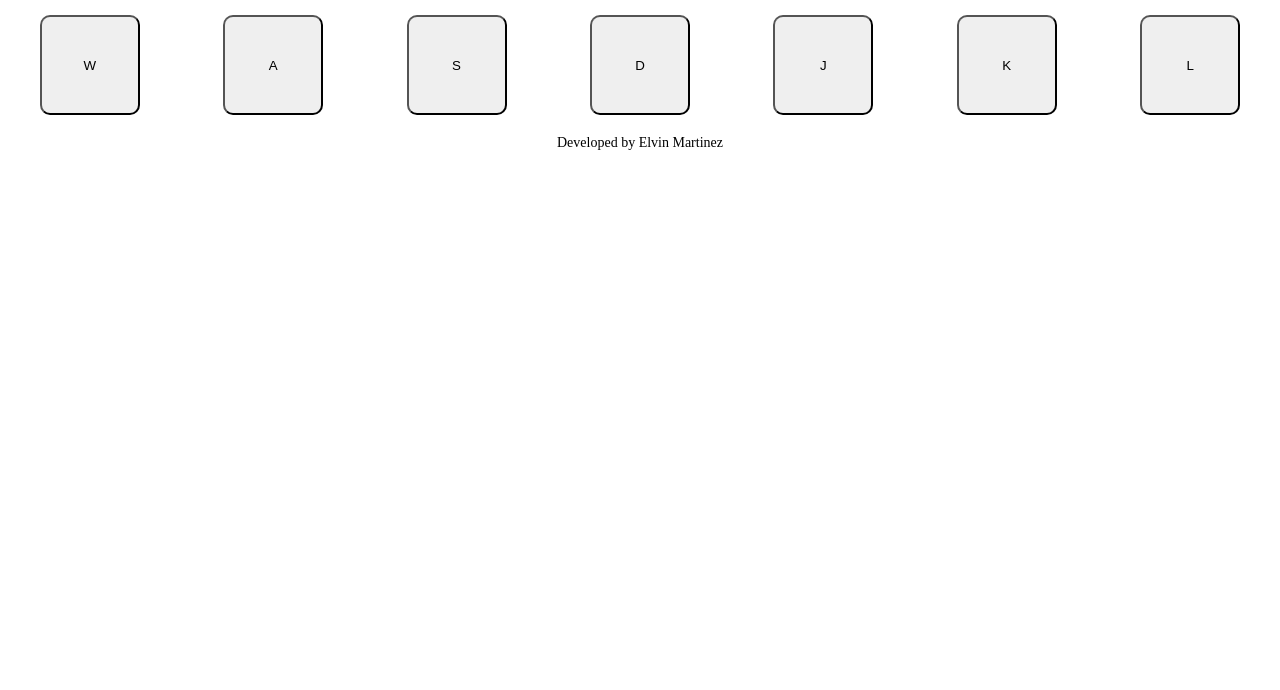
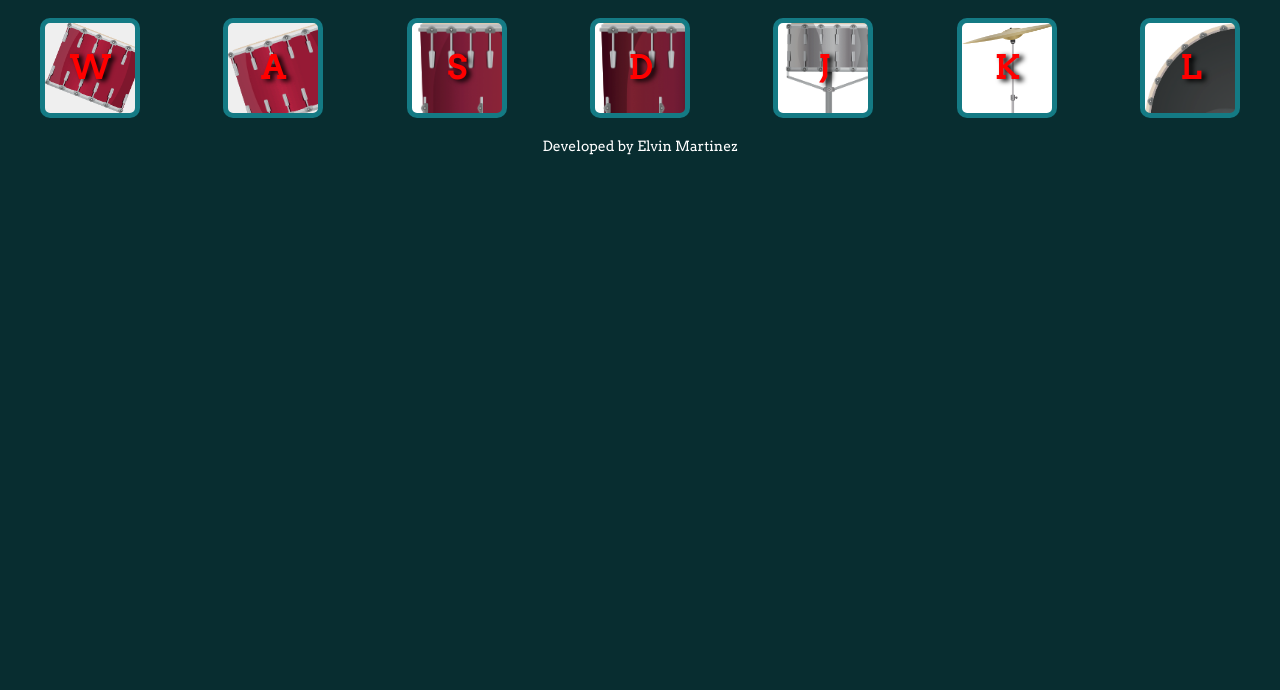
Before and after one commit to Elvin308/DrumKeyPlay, a plain HTML site: page index.html in a window 1280 px wide. Shown: the part 110-800 px from the top of the page. Drawn offline with Linux system fonts and the light colour scheme.

Commit message:
Added sound for the first 4 buttons.
Added background images for all buttons

Added background color

```diff
--- a/index.html
+++ b/index.html
@@ -5,6 +5,7 @@
     <meta charset="UTF-8">
     <title>Drum Play</title>
     <link rel="stylesheet" href="styles.css">
+    <link href="https://fonts.googleapis.com/css?family=Arvo" rel="stylesheet">
 </head>
 
 <body>
@@ -23,5 +24,7 @@
     <footer>
         <p>Developed by Elvin Martinez</p>
     </footer>
+
+    <script src="index.js"></script>
 </body>
 </html>
--- /dev/null
+++ b/index.js
@@ -0,0 +1,7 @@
+//Add event listener for all the drum buttons
+//Play sound for each button when clicked
+document.querySelectorAll(".drum-button").forEach((button, index) =>{
+    button.addEventListener("click", () => {
+        new Audio("sounds/tom-" +(index + 1)+ ".mp3").play();
+    });
+});
--- a/styles.css
+++ b/styles.css
@@ -1,3 +1,9 @@
+body{
+    background-color: rgb(8, 45, 48);
+    color: white;
+    font-family: "Arvo", serif;
+}
+
 h1{
     display: block;
     text-align: center;
@@ -17,6 +23,12 @@ h1{
     flex: 0 0 100px;
     height: 100px;
     border-radius: 10px;
+    font-family: "Arvo", serif;
+    font-size:  2rem;;
+    font-weight: bold;
+    color: red;
+    text-shadow: 4px 2px 5px #000000;
+    border: 5px solid rgb(20, 122, 132);
 }
 
 footer{
@@ -24,3 +36,38 @@ footer{
     margin-top: 20px;
     font-size: 14px;
 }
+
+#w{
+    background-image: url('images/tom1.png');
+    background-size: cover;
+}
+
+#a{
+    background-image: url('images/tom2.png');
+    background-size: 120px;
+}
+
+#s{
+    background-image: url('images/tom3.png');
+    background-size: 150%;
+}
+
+#d{
+    background-image: url('images/tom4.png');
+    background-size: 150%;
+}
+
+#j{
+    background-image: url('images/snare.png');
+    background-size: 100px;
+}
+
+#k{
+    background-image: url('images/crash.png');
+    background-size: 100px;
+}
+
+#l{
+    background-image: url('images/kick.png');
+    background-size: 200px;
+}
```
